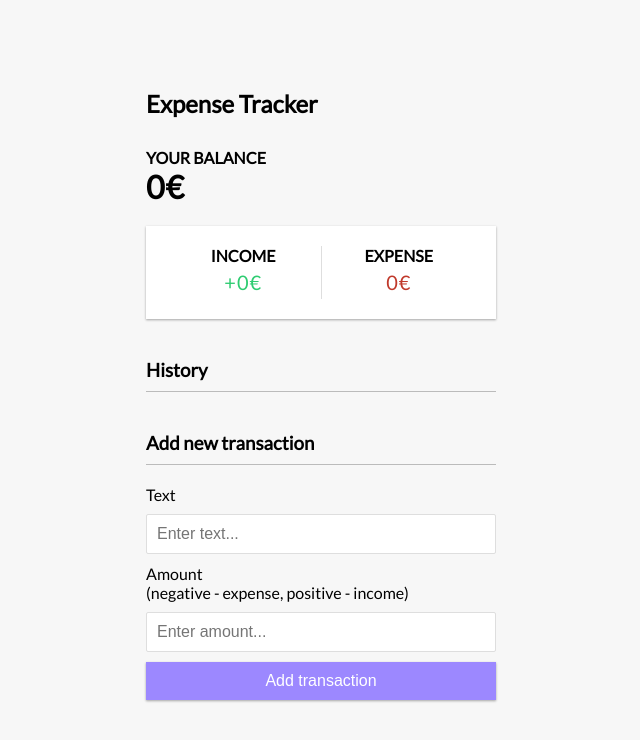
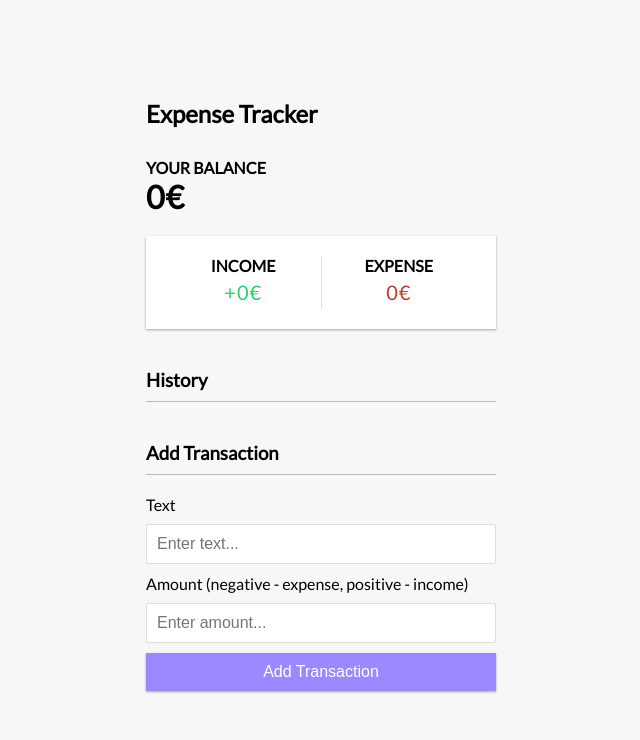
Before and after one commit to katherinebl/vue-expense-tracker, a Vue app: page / in a window 1280 px wide. Shown: the top 740 px of the page, without its empty margins (319-959 px from the left). Built offline with nearby package versions, Linux system fonts and the light colour scheme.

Commit message:
WIP update transaction

```diff
--- a/src/App.vue
+++ b/src/App.vue
@@ -3,8 +3,13 @@
   <div class="container">
     <Balance :total="+total"/>
     <IncomeExpense :income="+income" :expenses="+expenses"/>
-    <TransactionList :transactions="transactions" @transactionDeleted="handleTransactionDeleted"/>
-    <AddTransaction @transactionSubmitted="handleTransactionSubmitted"/>
+    <TransactionList
+      :transactions="transactions"
+      @transactionDeleted="handleTransactionDeleted"
+      @transactionToBeUpdated="handleTransactionToBeUpdated"/>
+    <AddTransaction
+      :transaction="transactionToUpdate"
+      @transactionSubmitted="handleTransactionSubmitted"/>
   </div>
 </template>
 
@@ -22,6 +27,7 @@
   const toast = useToast()
 
   const transactions = ref([])
+  const transactionToUpdate = ref(null)
 
   onMounted(() => {
     const savedTransactions = JSON.parse(localStorage.getItem("transactions"))
@@ -82,6 +88,12 @@
     toast.success('Trasaction deleted!')
   }
 
+  //Update Transaction
+  const handleTransactionToBeUpdated = (transaction) => {
+    transactionToUpdate.value = transaction
+    console.log('Transaction to update:', transaction)
+  }
+
   //Save in LocalStorage
   const saveTransactionsInLS = () => {
     localStorage.setItem('transactions', JSON.stringify(transactions.value))
--- a/src/components/AddTransaction.vue
+++ b/src/components/AddTransaction.vue
@@ -1,28 +1,44 @@
 <template>
-    <h3>Add new transaction</h3>
+  <div>
+    <h3>{{ buttonText }}</h3>
     <form id="form" @submit.prevent="onSubmit">
       <div class="form-control">
         <label for="text">Text</label>
         <input type="text" id="text" v-model="text" placeholder="Enter text..." />
       </div>
       <div class="form-control">
-            <label for="amount">Amount
-            <br />
-            (negative - expense, positive - income)
-            </label>
+        <label for="amount">Amount (negative - expense, positive - income)</label>
         <input type="number" id="amount" v-model="amount" placeholder="Enter amount..." />
       </div>
-        <button class="btn">Add transaction</button>
+      <button class="btn">{{ buttonText }}</button>
     </form>
+  </div>
 </template>
 
 <script setup>
-import { ref } from 'vue'
+import { ref, watch } from 'vue'
 import { useToast } from "vue-toastification";
+
+const props = defineProps({
+  transaction: {
+    type: Object,
+    required: true
+  }
+})
 
 const text = ref('')
 const amount = ref('')
-const emit = defineEmits(['transactionSubmitted'])
+const emit = defineEmits(['transactionSubmitted', 'transactionUpdated'])
+
+watch(() => props.transaction, (newValue) => {
+  if (newValue) {
+    text.value = newValue.text
+    amount.value = newValue.amount
+    buttonText.value = 'Update Transaction'
+  }
+})
+
+const buttonText = ref(props.transaction ? 'Update Transaction' : 'Add Transaction')
 
 const onSubmit = () => {
   const toast = useToast();
@@ -37,10 +53,13 @@ const onSubmit = () => {
     amount: amount.value
   }
 
+  if (props.transaction) {
+    emit('transactionUpdated', transactionData)
+  } else {
     emit('transactionSubmitted', transactionData)
+  }
 
   text.value = ''
   amount.value = ''
 }
-
 </script>
--- a/src/components/TransactionList.vue
+++ b/src/components/TransactionList.vue
@@ -5,6 +5,7 @@
             v-for="transaction in transactions"
             :key="transaction.id"
             :class="transaction.amount < 0 ? 'minus' : 'plus'"
+            @click="updateTransaction(transaction)"
         >
             {{ transaction.text }} <span>€{{ transaction.amount }}</span><button @click="deleteTransaction(transaction.id)" class="delete-btn">x</button>
         </li>
@@ -21,9 +22,13 @@ const props = defineProps({
     }
 })
 
-const emit = defineEmits(['transactionDeleted'], id)
+const emit = defineEmits(['transactionDeleted', 'transactionToBeUpdated'], id)
 
 const deleteTransaction = (id) => {
     emit('transactionDeleted', id)
 }
+
+const updateTransaction = (transaction) => {
+    emit('transactionToBeUpdated', transaction)
+}
 </script>
```
Lines whose indentation alone changed are shown as unchanged.
